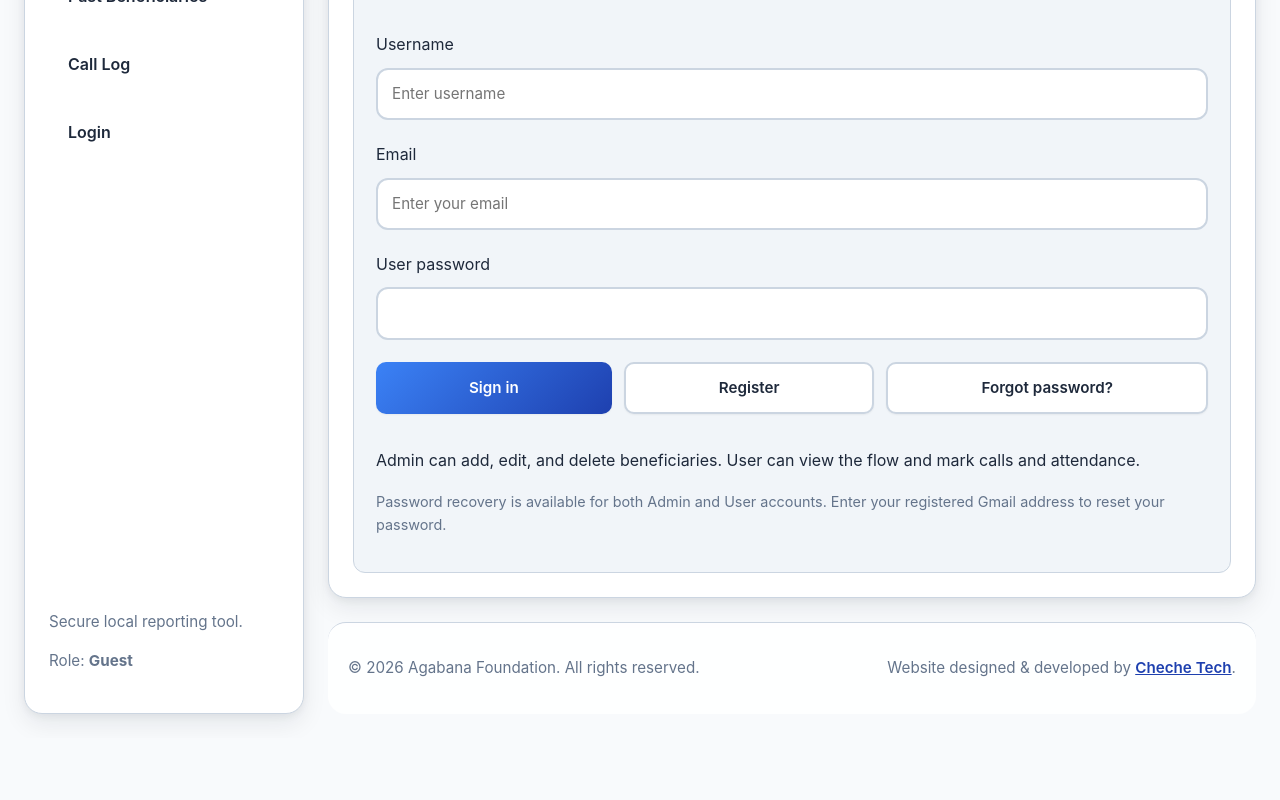
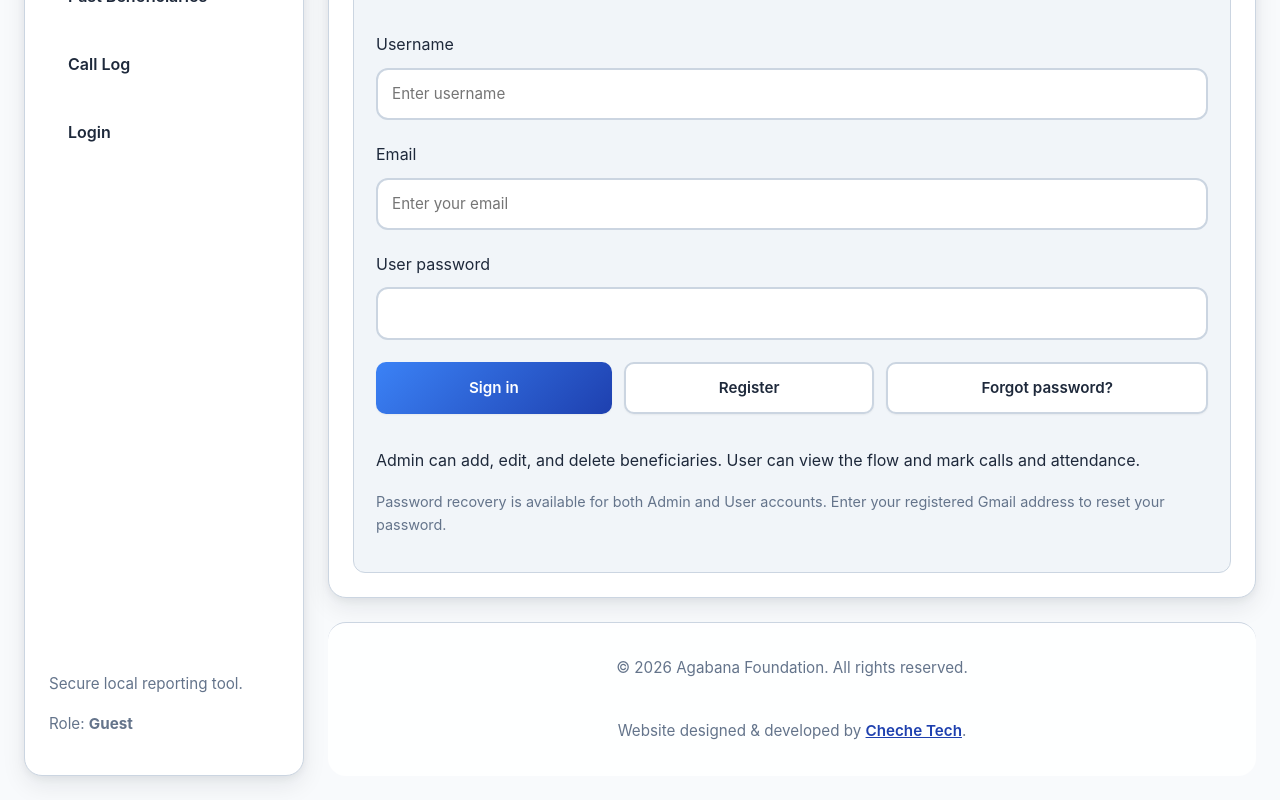
Before and after one commit to Checheli-hub/agbana-foundation, a React (Vite) app in the folder ngo-beneficiary-system/: page / in a window 1280 px wide. Shown: the part 317-1117 px from the top of the page. Before the commit the page ends 1055 px from the top, so only its background shows below. Built offline with nearby package versions, Linux system fonts and the light colour scheme; no server answers.

Commit message:
Center-align AppFooter and stack footer lines vertically

```diff
--- a/ngo-beneficiary-system/src/styles/global.css
+++ b/ngo-beneficiary-system/src/styles/global.css
@@ -77,10 +77,10 @@ a {
 
 .app-footer {
   display: flex;
-  flex-wrap: wrap;
+  flex-direction: column;
   align-items: center;
-  justify-content: space-between;
-  gap: 12px;
+  justify-content: center;
+  gap: 8px;
   padding: 18px 20px;
   margin-top: auto;
   border-top: 1px solid var(--border);
@@ -88,6 +88,7 @@ a {
   background: rgba(255, 255, 255, 0.92);
   color: var(--text-muted);
   font-size: 0.95rem;
+  text-align: center;
 }
 
 .app-footer a {
```
